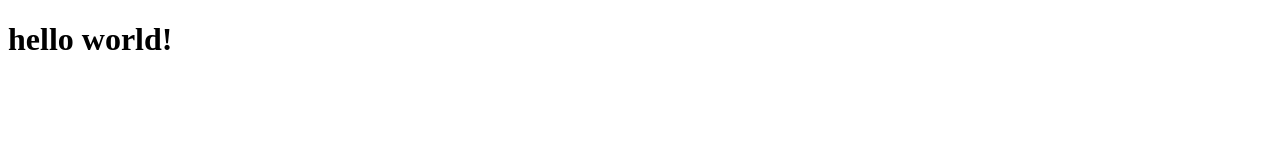
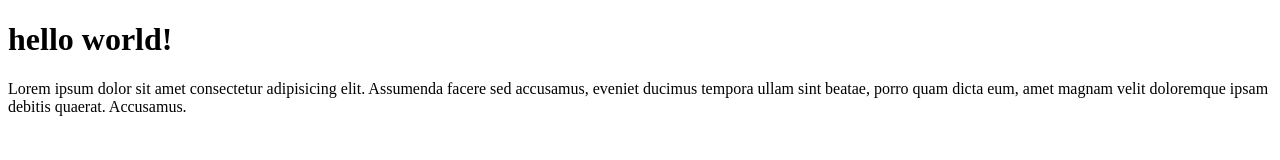
Before and after one commit to wrFunction/repository-test-remote, a plain HTML site: page index.html in a window 1280 px wide. Drawn offline with Linux system fonts and the light colour scheme.

Commit message:
modifikasi file index.html menambahkan tag p

```diff
--- a/index.html
+++ b/index.html
@@ -7,5 +7,6 @@
 </head>
 <body>
     <h1>hello world!</h1>
+    <p>Lorem ipsum dolor sit amet consectetur adipisicing elit. Assumenda facere sed accusamus, eveniet ducimus tempora ullam sint beatae, porro quam dicta eum, amet magnam velit doloremque ipsam debitis quaerat. Accusamus.</p>
 </body>
 </html>
```
